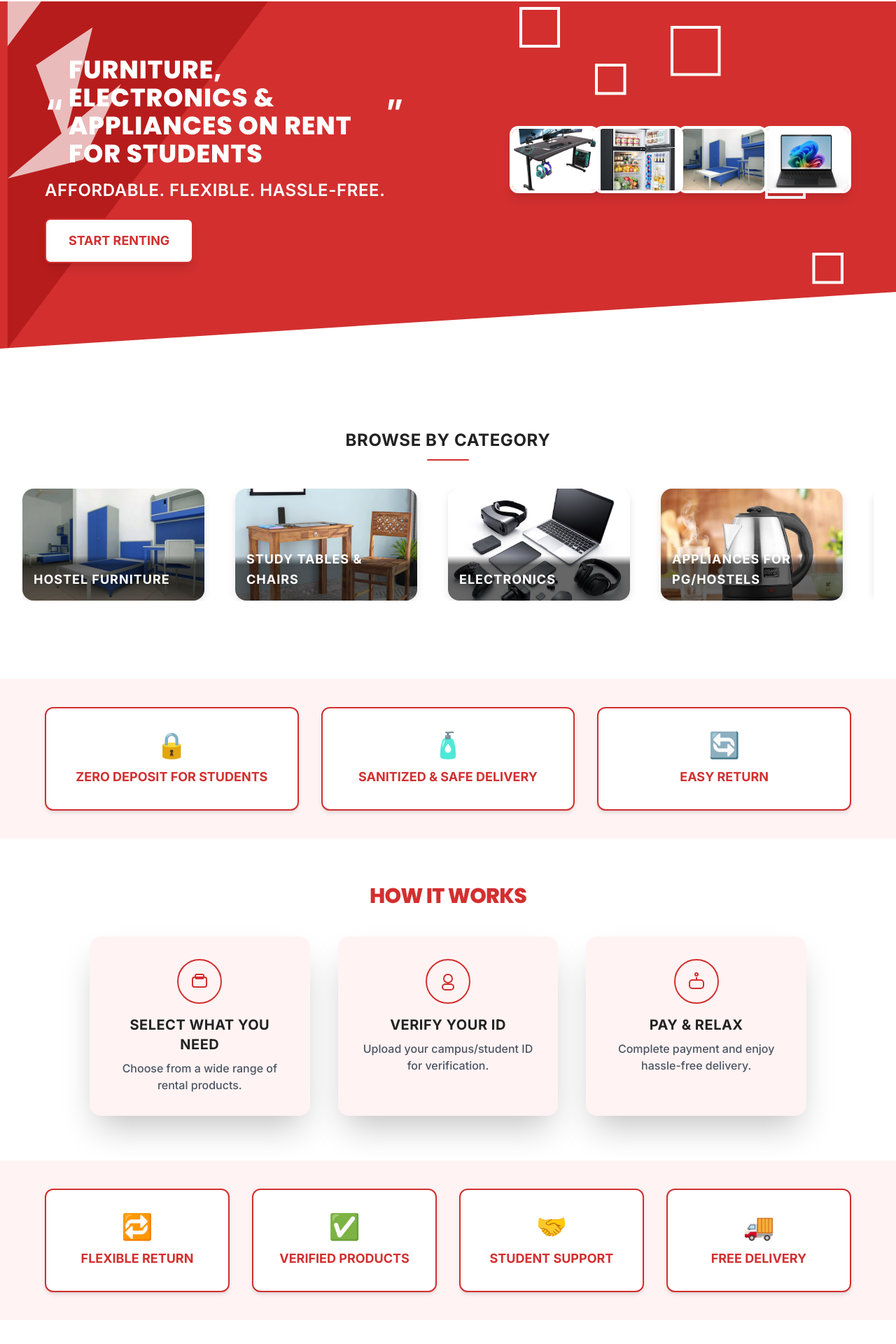
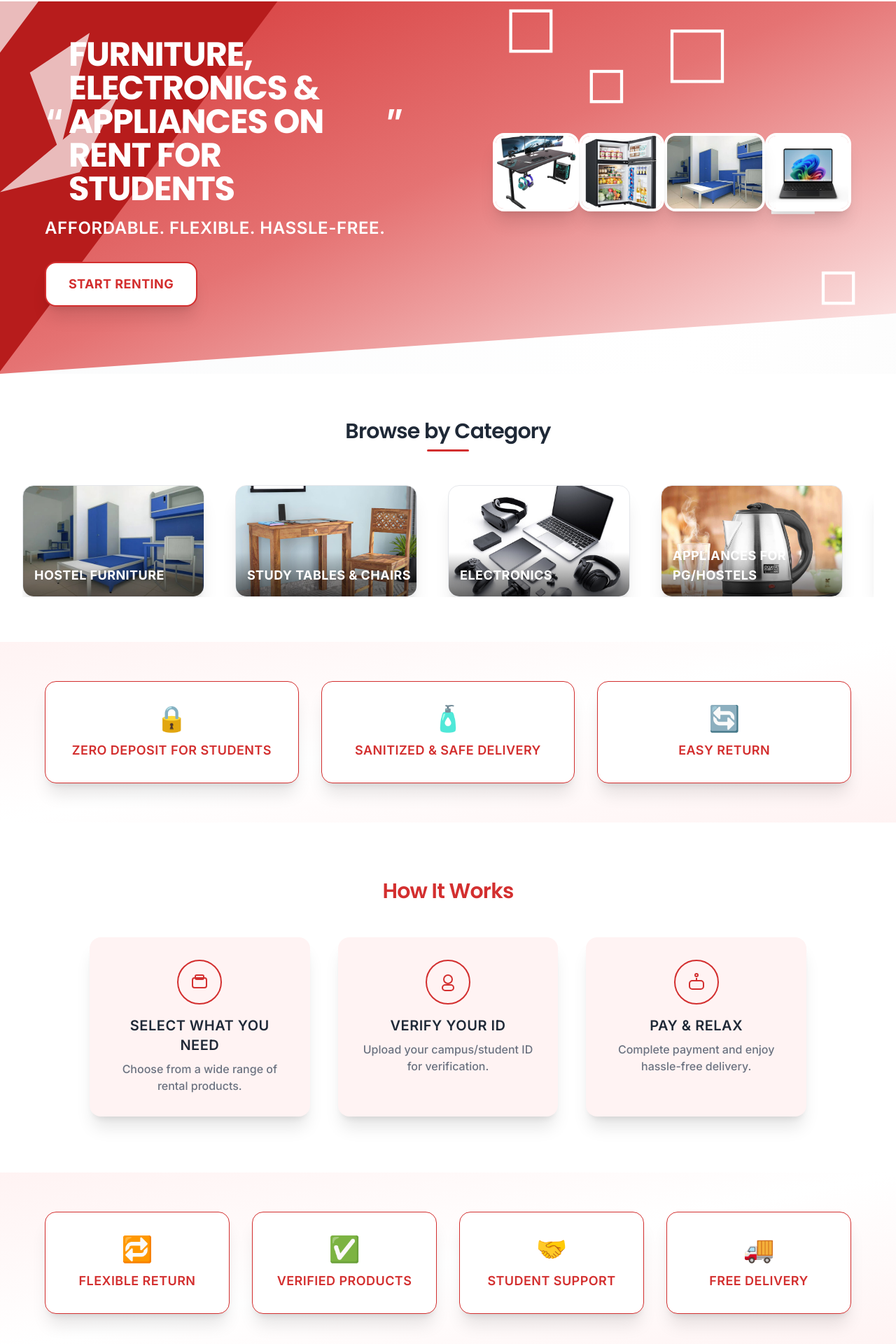
Before and after one commit to RuchaChavan21/kharidomat-frontend, a React (Vite) app: page / in a window 1280 px wide. Shown: the part 78-1998 px from the top of the page at 70% size. Built offline with nearby package versions, Linux system fonts and the light colour scheme.

Commit message:
some changes in UI

```diff
--- a/src/pages/Home.jsx
+++ b/src/pages/Home.jsx
@@ -64,17 +64,17 @@ const Home = () => {
   };
 
   return (
-    <div className="min-h-screen bg-white text-gray-900 font-sans">
+    <div className="min-h-screen bg-gradient-to-br from-gray-50 via-white to-neutral-100 text-gray-900 font-sans font-inter cursor-default">
       {/* Modal for Profile Completion */}
       {showModal && <ProfileCompletionModal onClose={() => setShowModal(false)} />}
 
       {/* Teal Offer Bar */}
       <div className="w-full bg-[#70C9B0] text-center py-2 text-sm font-semibold text-gray-900">
-        GET FLAT 20% OFF ON EACH MONTH'S RENT <span className="font-bold text-[#D32F2F]">VIBE20</span> ! <a href="#" className="underline hover:text-[#D32F2F]">Click For More Offers!</a>
+        GET FLAT 20% OFF ON EACH MONTH'S RENT <span className="font-bold text-[#D32F2F]">VIBE20</span> ! <a href="#" className="underline hover:text-[#D32F2F] transition-colors duration-200 cursor-pointer">Click For More Offers!</a>
       </div>
 
       {/* Hero Banner */}
-      <section className="relative overflow-hidden min-h-[480px] md:min-h-[540px] flex flex-col md:flex-row items-center justify-between bg-[#D32F2F]" style={{clipPath:'polygon(0 0, 100% 0, 100% 85%, 0 100%)'}}>
+      <section className="relative overflow-hidden min-h-[480px] md:min-h-[540px] flex flex-col md:flex-row items-center justify-between bg-gradient-to-br from-[#D32F2F] via-[#e57373] to-[#fff3f3]" style={{clipPath:'polygon(0 0, 100% 0, 100% 85%, 0 100%)'}}>
         {/* Left Triangle Graphics */}
         <div className="absolute left-0 top-0 h-full w-1/3 hidden md:block z-0">
           <svg width="100%" height="100%" viewBox="0 0 300 400" fill="none" xmlns="http://www.w3.org/2000/svg">
@@ -102,45 +102,44 @@ const Home = () => {
         <div className="relative z-10 flex-1 flex flex-col items-start justify-center px-6 md:px-16 py-12 md:py-24">
           <div className="flex items-center mb-4">
             <span className="text-white text-5xl font-bold mr-2">“</span>
-            <h1 className="text-white text-2xl md:text-4xl font-extrabold uppercase leading-tight tracking-wide">
+            <h1 className="text-white text-5xl md:text-5xl font-bold leading-tight tracking-tight font-inter">
               FURNITURE, ELECTRONICS & APPLIANCES ON RENT FOR STUDENTS
             </h1>
             <span className="text-white text-5xl font-bold ml-2">”</span>
           </div>
-          <p className="text-white text-lg md:text-2xl font-semibold mb-6 uppercase tracking-wide">AFFORDABLE. FLEXIBLE. HASSLE-FREE.</p>
+          <p className="text-white text-xl md:text-2xl font-semibold mb-8 uppercase tracking-wide">AFFORDABLE. FLEXIBLE. HASSLE-FREE.</p>
           <button
             onClick={handleStartRenting}
-            className="bg-white text-[#D32F2F] font-bold px-8 py-4 rounded-lg shadow-lg text-lg uppercase border-2 border-[#D32F2F] hover:bg-[#D32F2F] hover:text-white transition-all duration-200"
+            className="bg-white text-[#D32F2F] font-bold uppercase px-8 py-4 rounded-2xl shadow-xl text-lg tracking-wide border-2 border-[#D32F2F] hover:bg-[#D32F2F] hover:text-white hover:scale-105 transition-all duration-300 ease-in-out cursor-pointer"
           >
             Start Renting
           </button>
         </div>
         {/* Hero Images (layered) */}
-        <div className="relative z-10 flex-1 flex items-end justify-center md:justify-end gap-4 px-6 md:px-16 py-8 md:py-24">
+        <div className="relative z-10 flex-1 flex items-end justify-center md:justify-end gap-6 px-6 md:px-16 py-8 md:py-24">
           {heroSectionImages.map((img, i) => (
             <motion.img
               key={i}
               src={img}
               alt="Product"
-              className={`rounded-xl shadow-lg border-4 border-white w-32 h-24 object-cover ${i!==0?'ml-[-24px]':''}`}
+              className={`rounded-2xl shadow-xl border-4 border-white w-36 h-28 object-cover ${i!==0?'ml-[-24px]':''} transition-all duration-300 ease-in-out hover:shadow-2xl hover:scale-105`}
               initial={{ opacity: 0, y: 30 }}
               animate={{ opacity: 1, y: 0 }}
               transition={{ delay: 0.2 + i * 0.15, duration: 0.6 }}
-              style={{zIndex: 10-i}}
+              style={{zIndex: 10-i, cursor: 'pointer'}}
             />
           ))}
         </div>
       </section>
-
       {/* Category Section */}
-      <section className="w-full bg-white pt-12 pb-12 md:pt-16 md:pb-16" style={{marginTop:48, marginBottom:48}}>
+      <section className="w-full bg-white pt-16 pb-16">
         <div className="max-w-7xl mx-auto px-4 md:px-8">
-          <div className="flex flex-col items-center mb-8">
-            <h2 className="text-[#222] font-extrabold uppercase text-[20px] md:text-[24px] tracking-wide text-center font-sans">Browse by Category</h2>
-            <div className="mt-2 mb-2 h-[2px] w-[60px] bg-[#D32F2F] rounded-full" />
+          <div className="flex flex-col items-center mb-10">
+            <h2 className="text-3xl font-semibold text-gray-800 tracking-tight font-inter">Browse by Category</h2>
+            <div className="mt-2 mb-2 h-[3px] w-[60px] bg-[#D32F2F] rounded-full" />
           </div>
           <div
-            className="flex overflow-x-auto gap-5 md:gap-6 px-4 md:px-8 scrollbar-hide"
+            className="flex overflow-x-auto gap-6 px-4 md:px-8 scrollbar-hide"
             style={{
               scrollSnapType: 'x mandatory',
               WebkitOverflowScrolling: 'touch',
@@ -155,126 +154,91 @@ const Home = () => {
                 href={cat.targetLink || '#'}
                 aria-label={`Browse ${cat.title}`}
                 tabIndex={0}
-                className="group focus:outline-[#D32F2F]"
+                className="group focus:outline-[#D32F2F] rounded-2xl shadow-xl bg-white border border-gray-200 transition-all duration-300 ease-in-out hover:shadow-2xl hover:scale-105 cursor-pointer flex flex-col justify-end min-w-[260px] max-w-[320px] h-[160px] relative overflow-hidden mr-5"
                 style={{
-                  minWidth: 260, maxWidth: 320, height: 160,
                   flex: '0 0 auto',
                   scrollSnapAlign: 'start',
-                  borderRadius: 16,
-                  boxShadow: '0 4px 12px rgba(0,0,0,0.10)',
                   background: `url(${cat.img}) center/cover no-repeat`,
-                  position: 'relative',
-                  overflow: 'hidden',
-                  marginRight: idx === categoryImages.length - 1 ? 0 : 20,
                   outline: 'none',
-                  transition: 'transform 0.3s cubic-bezier(.4,0,.2,1), box-shadow 0.3s cubic-bezier(.4,0,.2,1)',
                 }}
                 onFocus={e => e.currentTarget.classList.add('ring-2', 'ring-[#D32F2F]')}
                 onBlur={e => e.currentTarget.classList.remove('ring-2', 'ring-[#D32F2F]')}
               >
-                <div style={{
-                  position: 'absolute',
-                  left: 0, right: 0, bottom: 0,
-                  height: '40%',
-                  background: 'linear-gradient(0deg, rgba(0,0,0,0.6) 80%, rgba(0,0,0,0.0) 100%)',
-                  zIndex: 1,
-                  pointerEvents: 'none',
-                }} />
-                <div style={{
-                  position: 'absolute',
-                  left: 16, bottom: 16, zIndex: 2,
-                  color: '#fff',
-                  fontWeight: 800,
-                  fontSize: 18,
-                  textTransform: 'uppercase',
-                  letterSpacing: 1,
-                  textShadow: '0 2px 8px rgba(0,0,0,0.25)',
-                }}>
+                <div className="absolute left-0 right-0 bottom-0 h-[40%] bg-gradient-to-t from-black/60 to-transparent z-10 pointer-events-none" />
+                <div className="absolute left-4 bottom-4 z-20 text-white font-bold text-lg uppercase tracking-wide drop-shadow-lg">
                   {cat.title}
                 </div>
-                <style>{`
-                  a.group:hover, a.group:focus {
-                    transform: translateY(-4px) scale(1.02);
-                    box-shadow: 0 8px 24px rgba(211,47,47,0.18);
-                  }
-                  .scrollbar-hide::-webkit-scrollbar { display: none; }
-                  .scrollbar-hide { -ms-overflow-style: none; scrollbar-width: none; }
-                `}</style>
               </a>
             ))}
           </div>
         </div>
       </section>
-
       {/* Trust/Safety Section */}
-      <section className="w-full bg-[#fff3f3] py-10 px-2 md:px-8">
+      <section className="w-full bg-gradient-to-br from-[#fff3f3] via-white to-[#fff3f3] py-14 px-2 md:px-8">
         <div className="max-w-6xl mx-auto grid grid-cols-1 md:grid-cols-3 gap-8 text-center">
           {[
             {icon:'🔒', title:'Zero Deposit for Students'},
             {icon:'🧴', title:'Sanitized & Safe Delivery'},
             {icon:'🔄', title:'Easy Return'},
           ].map((item, i) => (
-            <motion.div key={item.title} className="bg-white rounded-xl shadow-md p-8 flex flex-col items-center gap-3 border-2 border-[#D32F2F] hover:shadow-lg transition-all duration-200" initial={{opacity:0, y:20}} whileInView={{opacity:1, y:0}} viewport={{once:true}} transition={{delay:i*0.1}}>
+            <motion.div key={item.title} className="bg-white rounded-2xl shadow-xl p-8 flex flex-col items-center gap-3 border border-[#D32F2F] hover:shadow-2xl transition-all duration-300 ease-in-out cursor-pointer" initial={{opacity:0, y:20}} whileInView={{opacity:1, y:0}} viewport={{once:true}} transition={{delay:i*0.1}}>
               <span className="text-4xl">{item.icon}</span>
-              <span className="font-bold text-lg uppercase text-[#D32F2F]">{item.title}</span>
+              <span className="font-semibold text-lg uppercase text-[#D32F2F] tracking-wide">{item.title}</span>
             </motion.div>
           ))}
         </div>
       </section>
-
       {/* How It Works */}
-      <section className="w-full bg-white py-16 px-2 md:px-8">
+      <section className="w-full bg-white py-20 px-2 md:px-8">
         <div className="max-w-5xl mx-auto">
-          <h2 className="text-2xl md:text-3xl font-extrabold uppercase mb-10 text-[#D32F2F] text-center tracking-tight">How It Works</h2>
+          <h2 className="text-3xl font-semibold text-[#D32F2F] text-center tracking-tight font-inter mb-12">How It Works</h2>
           <div className="grid grid-cols-1 md:grid-cols-3 gap-10 text-center">
             {[
               {icon: ( <span className="inline-flex items-center justify-center w-16 h-16 rounded-full bg-[#fff3f3] border-2 border-[#D32F2F] mb-4"> <svg width="36" height="36" fill="none" stroke="#D32F2F" strokeWidth="2"><rect x="8" y="12" width="20" height="14" rx="3"/><rect x="12" y="8" width="12" height="6" rx="2"/></svg> </span> ), title: 'Select what you need', desc: 'Choose from a wide range of rental products.'},
               {icon: ( <span className="inline-flex items-center justify-center w-16 h-16 rounded-full bg-[#fff3f3] border-2 border-[#D32F2F] mb-4"> <svg width="36" height="36" fill="none" stroke="#D32F2F" strokeWidth="2"><circle cx="18" cy="14" r="6"/><rect x="10" y="22" width="16" height="8" rx="4"/></svg> </span> ), title: 'Verify your ID', desc: 'Upload your campus/student ID for verification.'},
               {icon: ( <span className="inline-flex items-center justify-center w-16 h-16 rounded-full bg-[#fff3f3] border-2 border-[#D32F2F] mb-4"> <svg width="36" height="36" fill="none" stroke="#D32F2F" strokeWidth="2"><rect x="8" y="16" width="20" height="12" rx="4"/><path d="M18 16v-4"/><circle cx="18" cy="8" r="2"/></svg> </span> ), title: 'Pay & Relax', desc: 'Complete payment and enjoy hassle-free delivery.'},
             ].map((step, i) => (
-              <div key={step.title} className="bg-[#fff3f3] rounded-2xl shadow-2xl p-8 flex flex-col items-center">
+              <div key={step.title} className="bg-[#fff3f3] rounded-2xl shadow-xl p-8 flex flex-col items-center hover:shadow-2xl transition-all duration-300 ease-in-out cursor-pointer">
                 {step.icon}
-                <div className="font-extrabold text-lg md:text-xl uppercase text-[#222] mb-2 tracking-wide">{step.title}</div>
-                <div className="text-gray-600 text-base font-medium">{step.desc}</div>
+                <div className="font-semibold text-xl uppercase text-gray-800 mb-2 tracking-wide font-inter">{step.title}</div>
+                <div className="text-gray-500 text-base font-medium font-inter">{step.desc}</div>
               </div>
             ))}
           </div>
         </div>
       </section>
-
       {/* Promise Section */}
-      <section className="w-full bg-[#fff3f3] py-10 px-2 md:px-8">
+      <section className="w-full bg-gradient-to-br from-[#fff3f3] via-white to-[#fff3f3] py-14 px-2 md:px-8">
         <div className="max-w-6xl mx-auto grid grid-cols-1 md:grid-cols-4 gap-8 text-center">
           {[
             {icon:'🔁', title:'Flexible Return'},
             {icon:'✅', title:'Verified Products'},
             {icon:'🤝', title:'Student Support'},
-            {icon:'🚚', title:'Free Delivery'} // Added a 4th item for better grid layout
+            {icon:'🚚', title:'Free Delivery'}
           ].map((item, i) => (
-            <motion.div key={item.title} className="bg-white rounded-xl shadow-md p-8 flex flex-col items-center gap-3 border-2 border-[#D32F2F] hover:shadow-lg transition-all duration-200" initial={{opacity:0, y:20}} whileInView={{opacity:1, y:0}} viewport={{once:true}} transition={{delay:i*0.1}}>
+            <motion.div key={item.title} className="bg-white rounded-2xl shadow-xl p-8 flex flex-col items-center gap-3 border border-[#D32F2F] hover:shadow-2xl transition-all duration-300 ease-in-out cursor-pointer" initial={{opacity:0, y:20}} whileInView={{opacity:1, y:0}} viewport={{once:true}} transition={{delay:i*0.1}}>
               <span className="text-4xl">{item.icon}</span>
-              <span className="font-bold text-lg uppercase text-[#D32F2F]">{item.title}</span>
+              <span className="font-semibold text-lg uppercase text-[#D32F2F] tracking-wide">{item.title}</span>
             </motion.div>
           ))}
         </div>
       </section>
-
       {/* Testimonials */}
-      <section className="w-full bg-white py-12 px-2 md:px-8">
+      <section className="w-full bg-white py-16 px-2 md:px-8">
         <div className="max-w-5xl mx-auto">
-          <h2 className="text-2xl md:text-3xl font-bold uppercase mb-8 text-[#D32F2F] text-center">What Students Say</h2>
+          <h2 className="text-3xl font-semibold text-[#D32F2F] text-center font-inter mb-10">What Students Say</h2>
           <div className="flex flex-col md:flex-row gap-8 justify-center items-center">
             {[
               {name:'Amit S.', college:'IIT Bombay', img:'https://randomuser.me/api/portraits/men/32.jpg', text:'KharidoMat made my hostel life so much easier! Fast delivery and no deposit.'},
               {name:'Priya R.', college:'BITS Pilani', img:'https://randomuser.me/api/portraits/women/44.jpg', text:'Loved the sanitized products and easy returns. Highly recommended!'},
               {name:'Rahul T.', college:'VIT Vellore', img:'https://randomuser.me/api/portraits/men/54.jpg', text:'Affordable and flexible rental plans for students.'},
             ].map((review, i) => (
-              <motion.div key={review.name} className="bg-[#fff3f3] rounded-xl shadow-lg p-8 flex flex-col items-center gap-4 border-2 border-[#D32F2F] max-w-xs w-full relative" initial={{opacity:0, y:30}} whileInView={{opacity:1, y:0}} viewport={{once:true}} transition={{delay:i*0.2}}>
+              <motion.div key={review.name} className="bg-[#fff3f3] rounded-2xl shadow-xl p-8 flex flex-col items-center gap-4 border border-[#D32F2F] max-w-xs w-full relative hover:shadow-2xl transition-all duration-300 ease-in-out cursor-pointer" initial={{opacity:0, y:30}} whileInView={{opacity:1, y:0}} viewport={{once:true}} transition={{delay:i*0.2}}>
                 <span className="absolute left-4 top-4 text-4xl text-[#D32F2F]">“</span>
                 <img src={review.img} alt={review.name} className="w-16 h-16 rounded-full border-4 border-white shadow-md mb-2" />
-                <p className="text-gray-800 font-medium text-base text-center">{review.text}</p>
-                <div className="mt-2 text-sm text-[#D32F2F] font-bold">{review.name}</div>
-                <div className="text-xs text-gray-500">{review.college}</div>
+                <p className="text-gray-800 font-medium text-base text-center font-inter">{review.text}</p>
+                <div className="mt-2 text-sm text-[#D32F2F] font-bold font-inter">{review.name}</div>
+                <div className="text-xs text-gray-500 font-inter">{review.college}</div>
                 <span className="absolute right-4 bottom-4 text-4xl text-[#D32F2F]">”</span>
               </motion.div>
             ))}
```
Also changed, not shown: src/pages/BookItem.jsx (+49 -48 lines).
